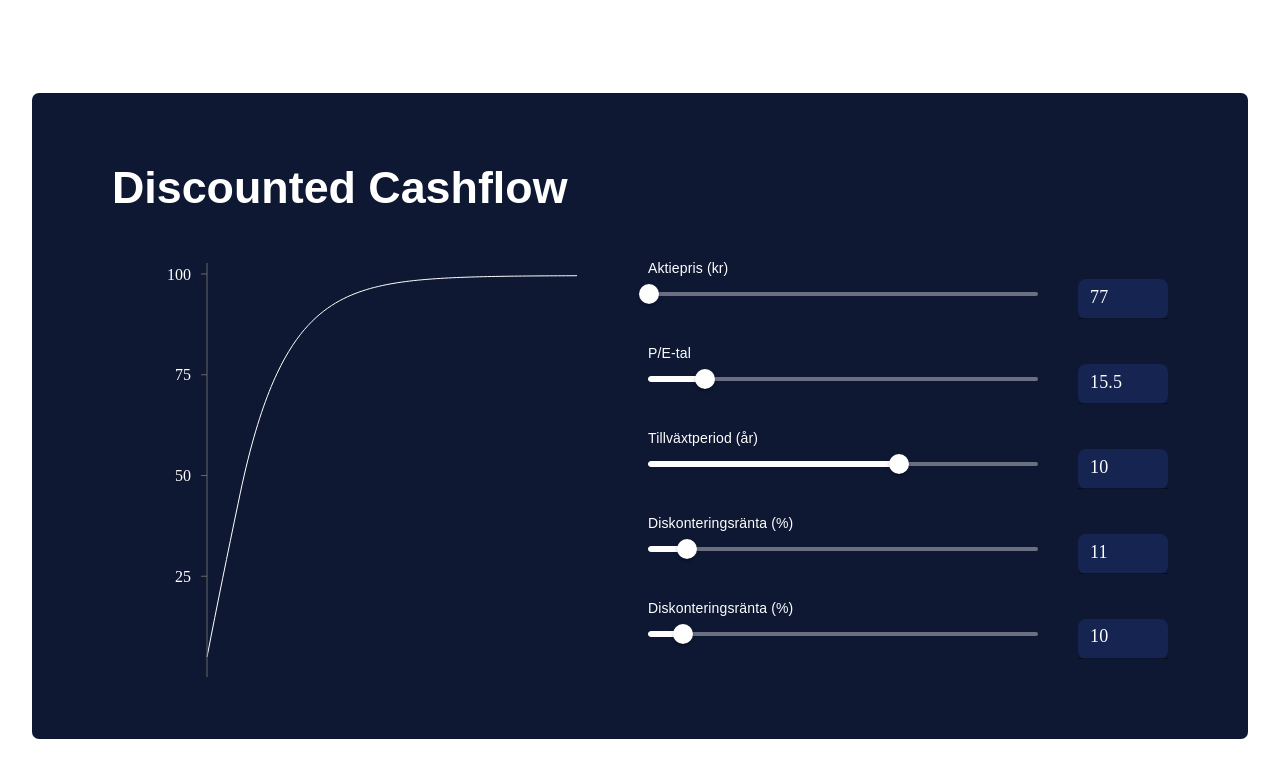
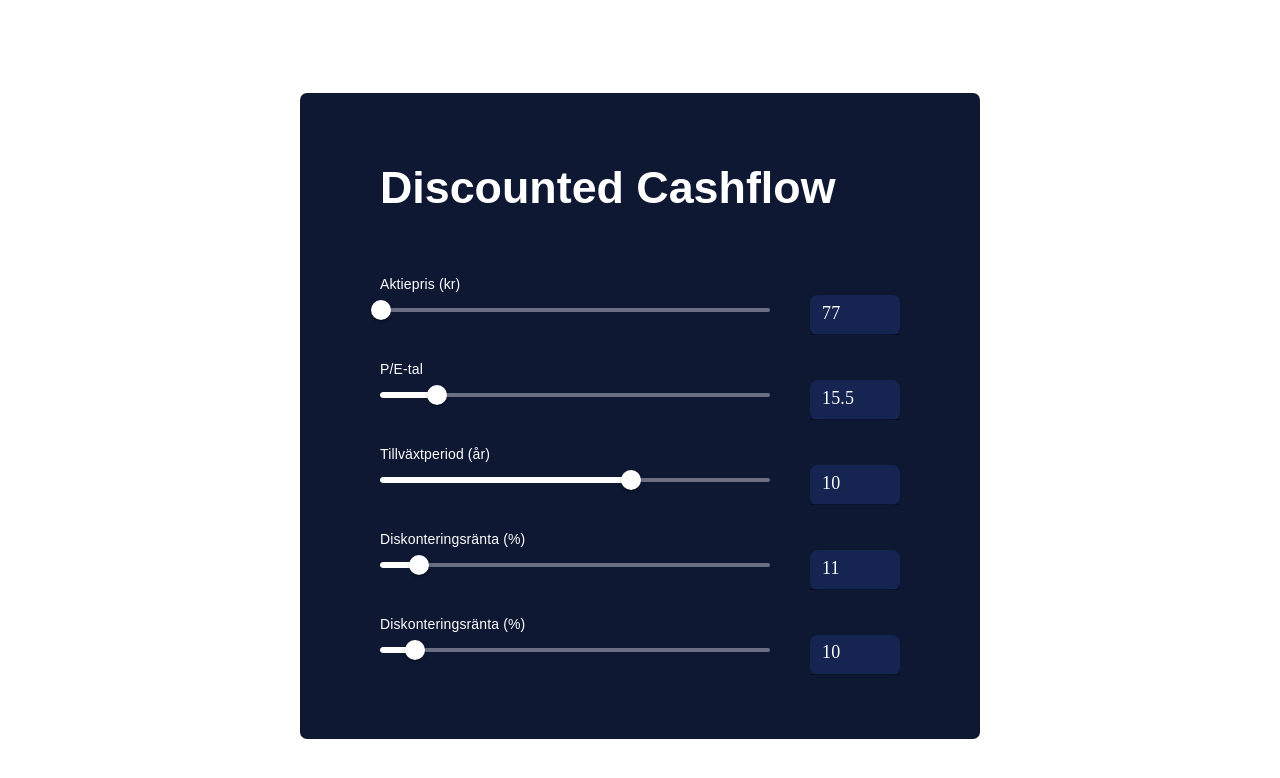
Before and after one commit to philipAson/dcf-kalkylator, a React (Vite) app: page / in a window 1280 px wide. Shown: the top 778 px of the page. Built offline with nearby package versions, Linux system fonts and the light colour scheme; a web font is replaced by a local one.

Commit message:
css stuff

```diff
--- a/src/App.css
+++ b/src/App.css
@@ -32,7 +32,7 @@
 
 .dcf-graph {
   grid-row: 2;
-  grid-column: 1;
+  grid-column: span 2;
   padding-right: 50px;
 }
 
@@ -42,8 +42,8 @@
 }
 
 .calc-input {
-  grid-row: 2;
-  grid-column: 2;
+  grid-row: 3;
+  grid-column: span 2;
   display: flex;
   flex-direction: column;
   flex: 1;
@@ -52,6 +52,7 @@
 .input-grid {
   display: grid;
   grid-template-columns: 3fr 1fr;
+  /* push stuff to the right */
 }
 
 .calc-result {
```
